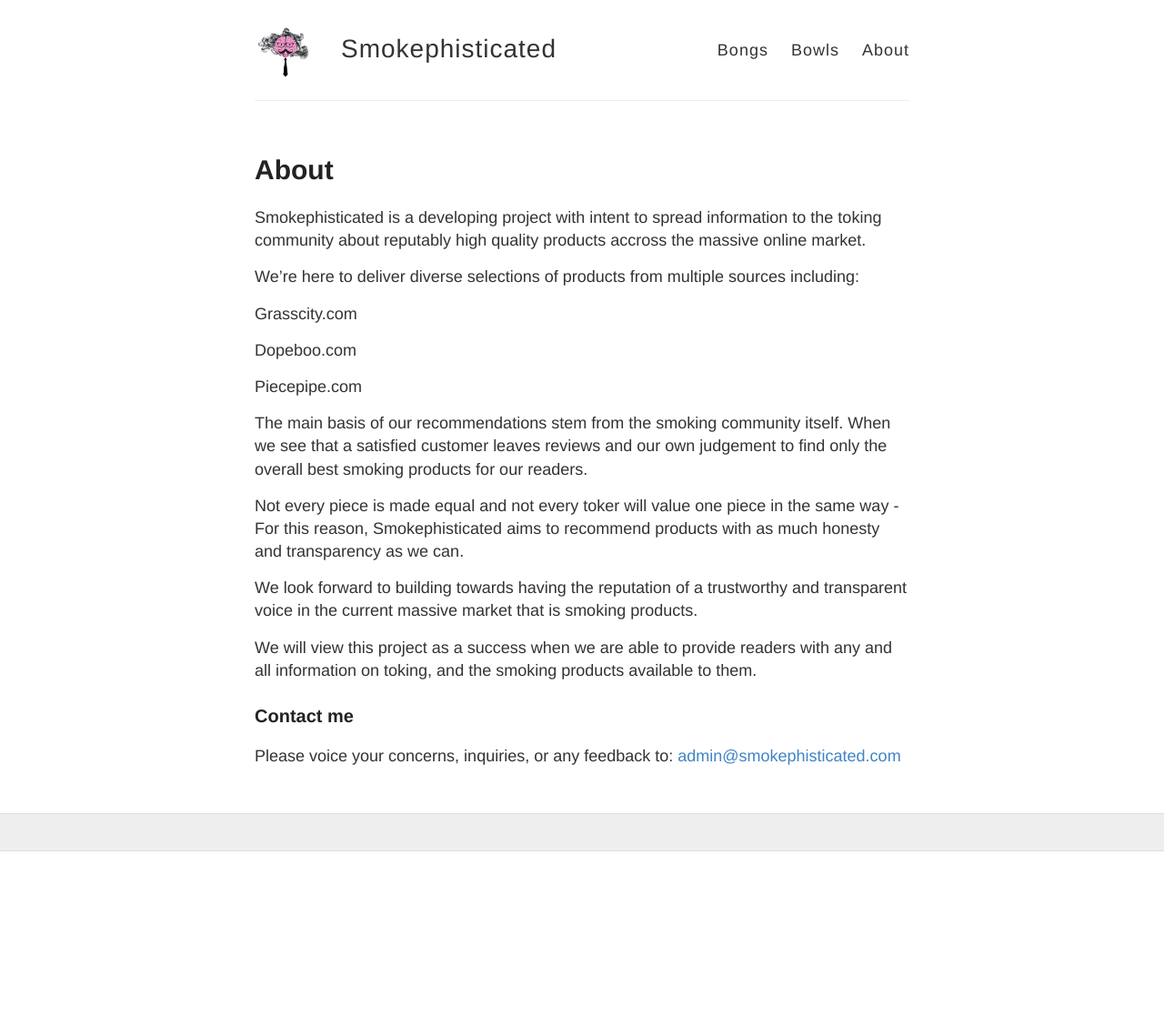
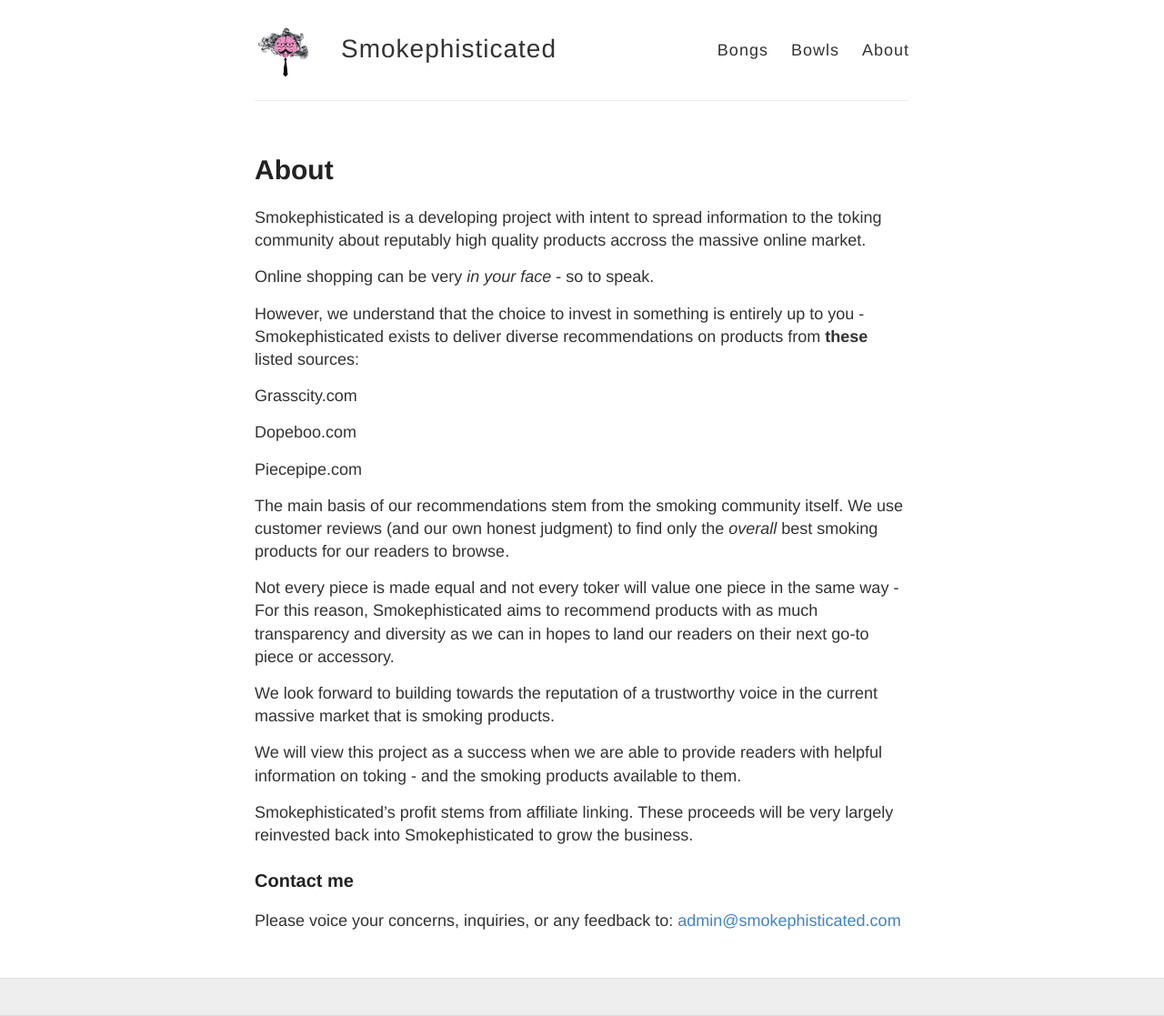
Before and after one commit to smokephisticated/smokephisticated, a Jekyll site: the page built from about.md, in a window 1280 px wide. Shown: the whole page at 91% size. Built offline with Jekyll 4.4.1, drawn with Linux system fonts in a browser that asks for light colours; before the commit the page ends 936 px from its top, so only the background shows below that.

Commit message:
about/OOS/perc-guide updates

```diff
--- a/about.md
+++ b/about.md
@@ -3,9 +3,12 @@
 title: About
 permalink: /about/
 ---
+
 Smokephisticated is a developing project with intent to spread information to the toking community about reputably high quality products accross the massive online market.
 
-We're here to deliver diverse selections of products from multiple sources including:
+Online shopping can be very *in your face* - so to speak.
+
+However, we understand that the choice to invest in something is entirely up to you - Smokephisticated exists to deliver diverse recommendations on products from **these** listed sources:
 
 Grasscity.com
 
@@ -13,13 +16,15 @@
 
 Piecepipe.com
 
-The main basis of our recommendations stem from the smoking community itself. When we see that a satisfied customer leaves reviews   and our own judgement to find only the overall best smoking products for our readers.
+The main basis of our recommendations stem from the smoking community itself. We use customer reviews (and our own honest judgment) to find only the *overall* best smoking products for our readers to browse.
 
-Not every piece is made equal and not every toker will value one piece in the same way - For this reason, Smokephisticated aims to recommend products with as much honesty and transparency as we can.
+Not every piece is made equal and not every toker will value one piece in the same way - For this reason, Smokephisticated aims to recommend products with as much transparency  and diversity as we can in hopes to land our readers on their next go-to piece or accessory.
 
-We look forward to building towards having the reputation of a trustworthy and transparent voice in the current massive market that is smoking products.
+We look forward to building towards the reputation of a trustworthy voice in the current massive market that is smoking products.
 
-We will view this project as a success when we are able to provide readers with any and all information on toking, and the smoking products available to them.
+We will view this project as a success when we are able to provide readers with helpful information on toking - and the smoking products available to them.
+
+Smokephisticated's profit stems from affiliate linking. These proceeds will be very largely reinvested back into Smokephisticated to grow the business.
 
 ### Contact me
 
```
Also changed, not shown: pages/perc-guide.md (+1 -5 lines), 1 other file.
